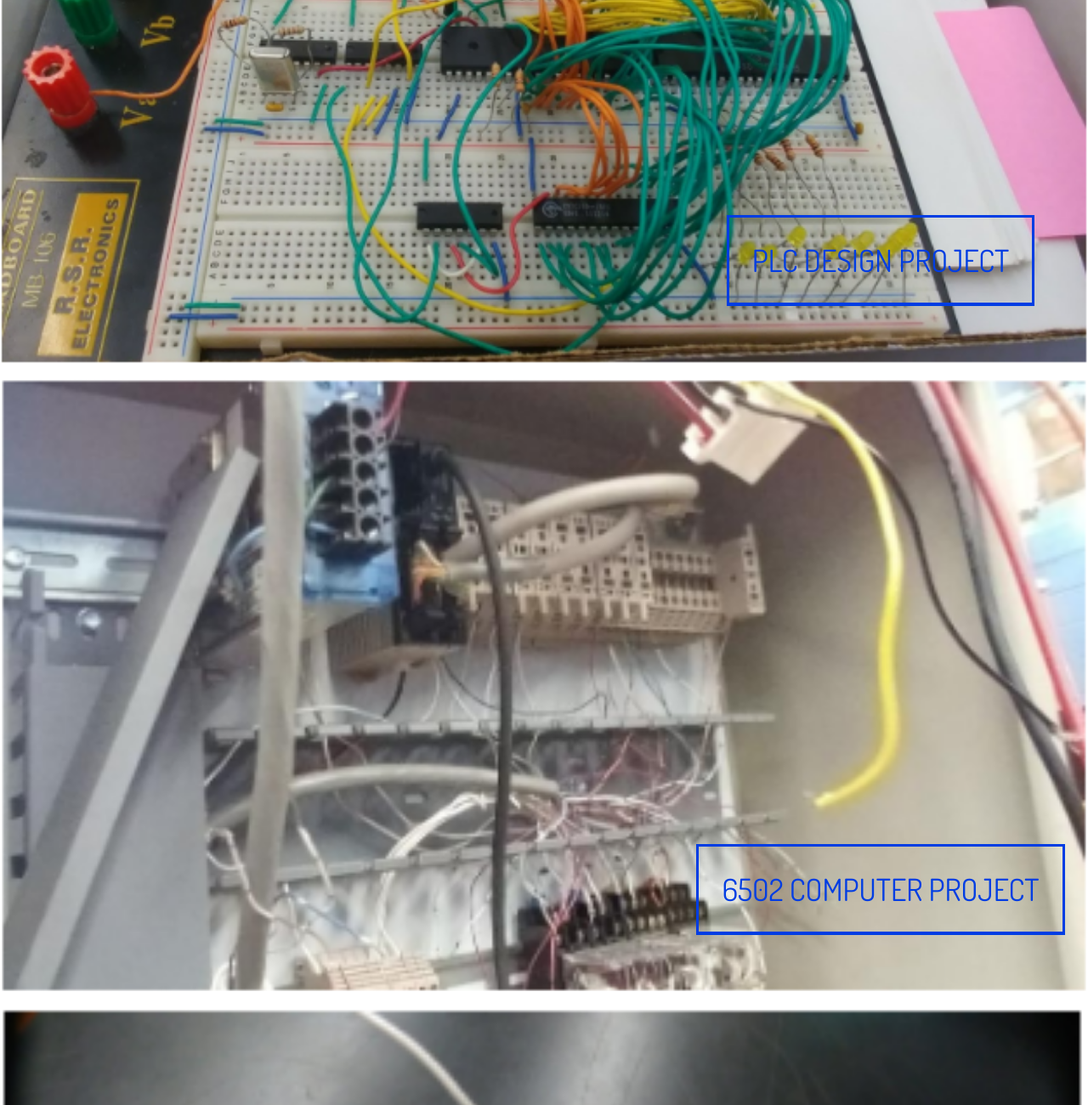
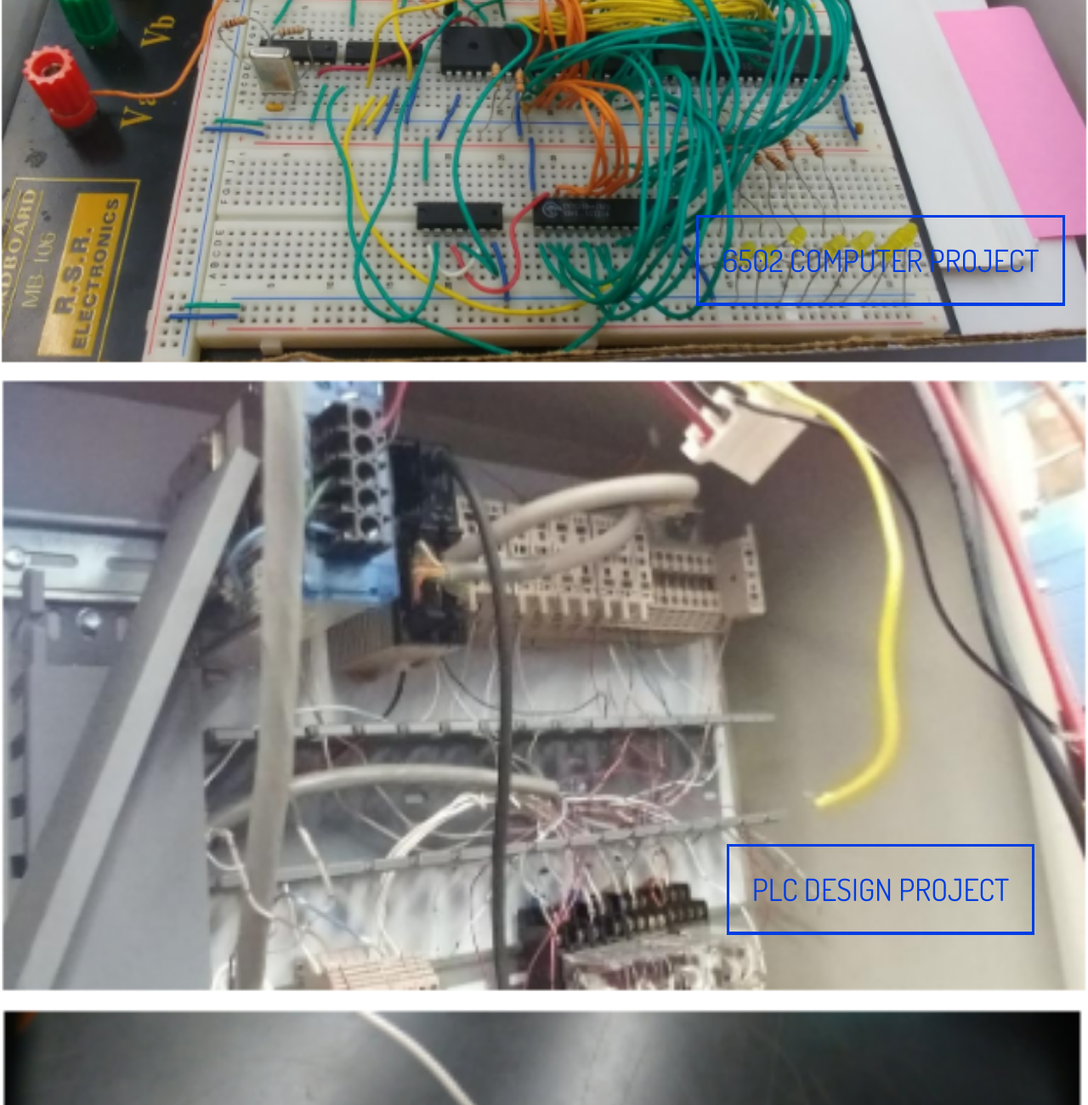
Before and after one commit to AndCrit/Ankit-s-Website, a plain HTML site: page index.html in a window 1280 px wide. Shown: the part 1976-3276 px from the top of the page at 85% size. Drawn offline with Linux system fonts and the light colour scheme.

Commit message:
Update index.html
Had to Change the order of the picture comments

```diff
--- a/index.html
+++ b/index.html
@@ -46,17 +46,15 @@
 		<figure class="pItem">
 			<img src="proj1.PNG"   alt = "proj1">
 			<figcaption class= "desc"> <a class="button button-cap" href=
-			"https://docs.google.com/document/d/1K36SULGUhZoThkjBPMA6QYb1V0ePHD-vfEZYEC0XlJg/edit?usp=sharing"
-			>
-			PLC Design Project</a>
+			"https://docs.google.com/document/d/1QUkHzpgrsbl-Tvxmi3-xXmBxIHZINXZXFjYQcxGZGRQ/edit?usp=sharing">
+			6502 computer project</a>
 			</figcaption>
 		</figure>
 		<figure class="pItem">
 			<img src="proj2.PNG"   alt = "proj2">
 			<figcaption class= "desc" > <a class="button button-cap" href=
-			"https://docs.google.com/document/d/1QUkHzpgrsbl-Tvxmi3-xXmBxIHZINXZXFjYQcxGZGRQ/edit?usp=sharing"
-			>
-			6502 computer project</a>
+			"https://docs.google.com/document/d/1K36SULGUhZoThkjBPMA6QYb1V0ePHD-vfEZYEC0XlJg/edit?usp=sharing">
+			PLC Design Project</a>
 			</figcaption>
 		</figure>
 		<figure class="pItem">
```
